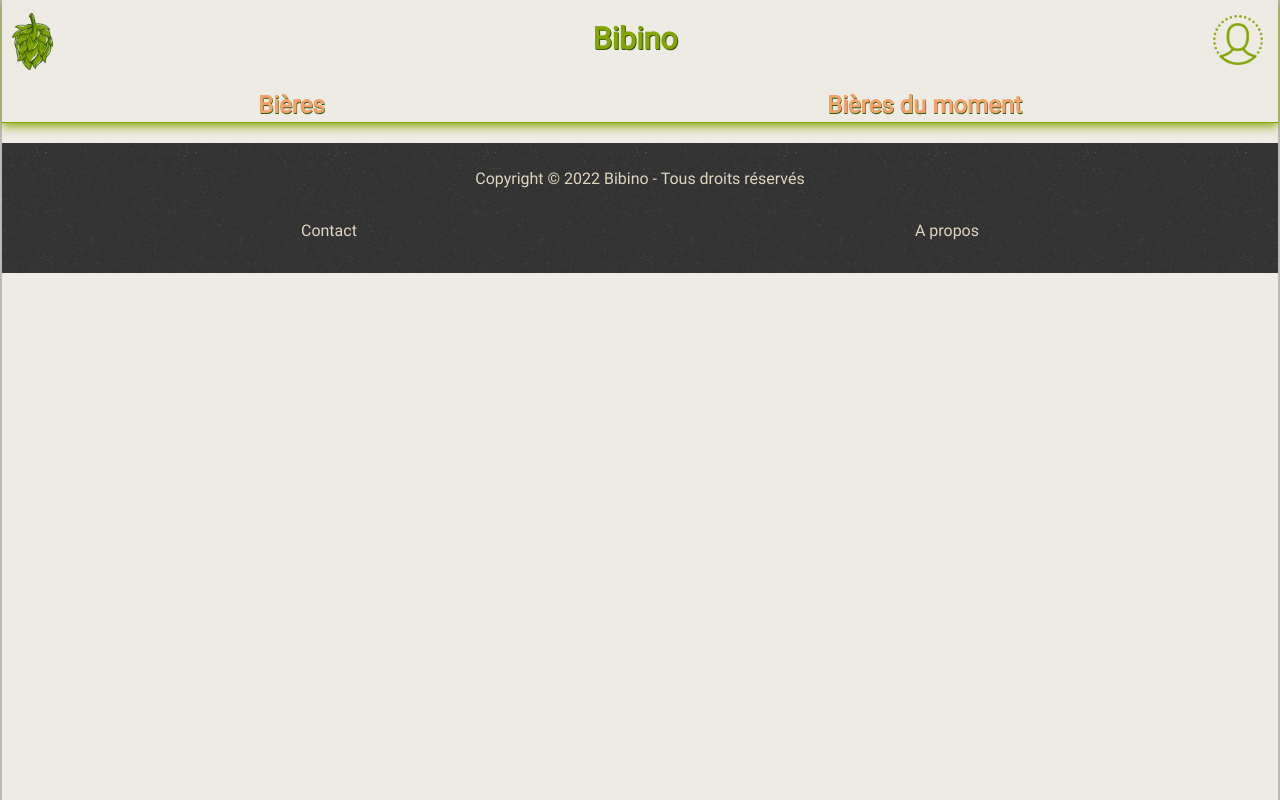
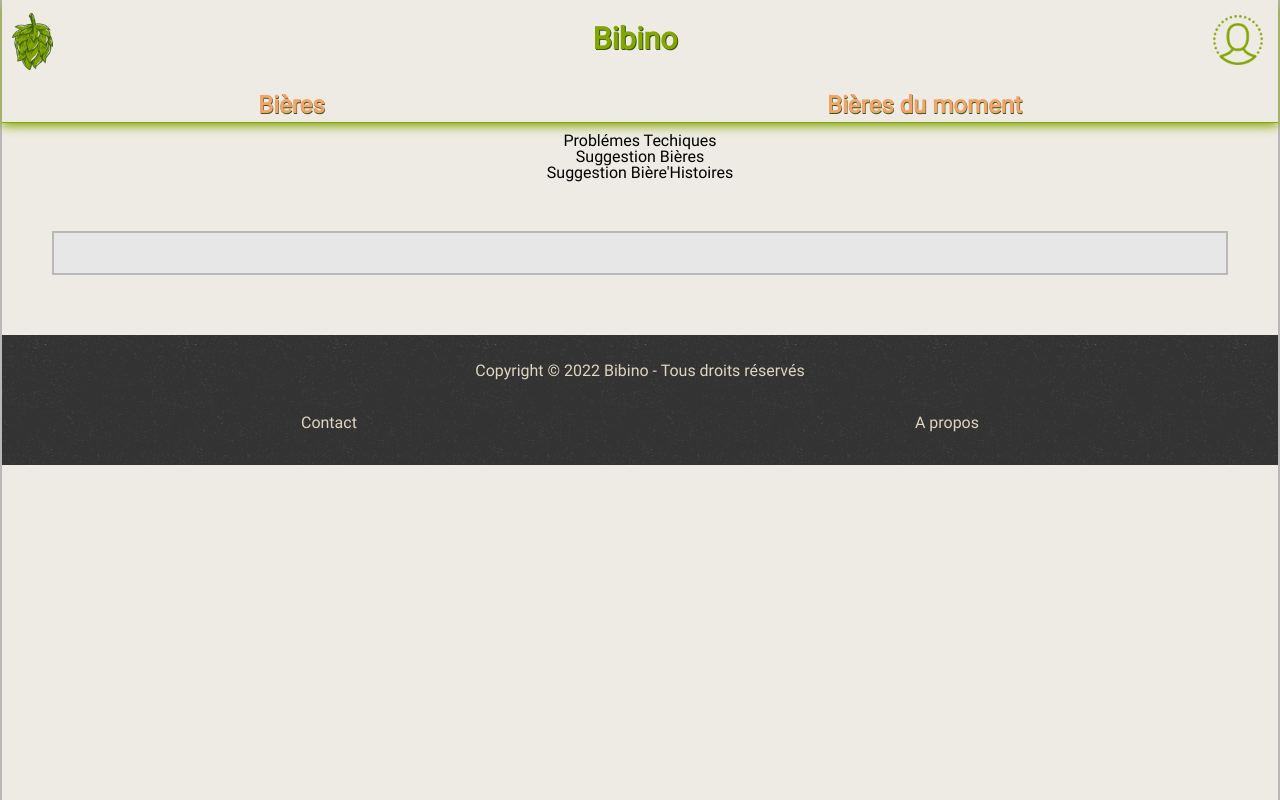
Before and after one commit to Nicolas-Verbaere/Bibino_Back, a React (Create React App) app: page /contact in a window 1280 px wide. Built offline with nearby package versions, Linux system fonts and the light colour scheme.

Commit message:
creat component navbar

```diff
--- a/src/components/Footer/FooterNav/FooterNav.js
+++ b/src/components/Footer/FooterNav/FooterNav.js
@@ -4,14 +4,14 @@ import './FooterNav.scss';
 
 function Footer() {
     return (
-        <nav className="footer_container">
-            <a className="footer_container-link" href="/contact">
+        <nav className='footer_container'>
+            <a className='footer_container-link' href='/contact'>
                 Contact
             </a>
-            <Link to="/a-propos">
-                <a className="footer_container-link" href="/a-propos">
+            <Link to='/a-propos'>
+                <p className='footer_container-link' href='/a-propos'>
                     A propos
-                </a>
+                </p>
             </Link>
         </nav>
     );
--- /dev/null
+++ b/src/components/Main/Contact/Contact.js
@@ -0,0 +1,35 @@
+import React from 'react';
+import Navbar from './Navbar';
+
+import { Route, Routes } from 'react-router-dom';
+//import './Form.scss';
+
+import PbTechnique from './PbTechnique/PbTechnique';
+import SuggestionBiere from './SuggestionBHistoire/SuggestionBHistoire';
+import SuggestionBHistoire from './SuggestionBiere/SuggestionBiere';
+
+const Contact = () => {
+    return (
+        <>
+            <Navbar />
+            <div className='container'>
+                <Routes>
+                    <Route
+                        path='/contact/PbTechnique'
+                        element={<PbTechnique />}
+                    />
+                    <Route
+                        path='/contact/SuggestionBiere'
+                        element={<SuggestionBiere />}
+                    />
+                    <Route
+                        path='/contact/SuggestionBHistoire'
+                        element={<SuggestionBHistoire />}
+                    />
+                </Routes>
+            </div>
+        </>
+    );
+};
+
+export default React.memo(Contact);
--- /dev/null
+++ b/src/components/Main/Contact/Navbar.js
@@ -0,0 +1,33 @@
+import { Link, useMatch, useResolvedPath } from 'react-router-dom';
+
+export default function Navbar() {
+    return (
+        <nav className='nav'>
+            <Link to='/'></Link>
+            <ul>
+                <CustomLink to='/contact/PbTechnique'>
+                    Problémes Techiques
+                </CustomLink>
+                <CustomLink to='/contact/SuggestionBiere'>
+                    Suggestion Bières
+                </CustomLink>
+                <CustomLink to='/contact/SuggestionBHistoire'>
+                    Suggestion Bière'Histoires
+                </CustomLink>
+            </ul>
+        </nav>
+    );
+}
+
+function CustomLink({ to, children, ...props }) {
+    const resolvedPath = useResolvedPath(to);
+    const isActive = useMatch({ path: resolvedPath.pathname, end: true });
+
+    return (
+        <li className={isActive ? 'active' : ''}>
+            <Link to={to} {...props}>
+                {children}
+            </Link>
+        </li>
+    );
+}
--- /dev/null
+++ b/src/components/Main/Contact/PbTechnique/PbTechnique.js
@@ -0,0 +1,12 @@
+import React from 'react';
+//import './Form.scss';
+
+const PbTechnique = () => {
+    return (
+        <div className='container'>
+            <h1>Hello PbTechnique</h1>
+        </div>
+    );
+};
+
+export default React.memo(PbTechnique);
--- /dev/null
+++ b/src/components/Main/Contact/SuggestionBHistoire/SuggestionBHistoire.js
@@ -0,0 +1,12 @@
+import React from 'react';
+//import './Form.scss';
+
+const SuggestionBHistoire = () => {
+    return (
+        <div className='container'>
+            <p>Hello SuggestionBHistoire</p>
+        </div>
+    );
+};
+
+export default React.memo(SuggestionBHistoire);
--- /dev/null
+++ b/src/components/Main/Contact/SuggestionBiere/SuggestionBiere.js
@@ -0,0 +1,12 @@
+import React from 'react';
+//import './Form.scss';
+
+const SuggestionBiere = () => {
+    return (
+        <div className='container'>
+            <p>Hello SuggestionBiere</p>
+        </div>
+    );
+};
+
+export default React.memo(SuggestionBiere);
--- a/src/components/Main/Main.js
+++ b/src/components/Main/Main.js
@@ -5,17 +5,16 @@ import ArticleAPropos from './ArticleAPropos/ArticleAPropos';
 import ArticleTopBeers from './ArticleTopBeers/ArticleTopBeers';
 import Form from './Authentification/Form';
 import Profil from './Profil/Profil';
-
-import './Main.scss';
+import Contact from './Contact/Contact';
 
 import './Main.scss';
 
 function Main() {
     return (
-        <main className="main">
+        <main className='main'>
             <Routes>
                 <Route
-                    path="/"
+                    path='/'
                     element={
                         <>
                             <ArticleAPropos />
@@ -23,8 +22,9 @@ function Main() {
                         </>
                     }
                 />
-                <Route path="/formulaire" element={<Form />} />
-                <Route path="/profil" element={<Profil />} />
+                <Route path='/formulaire' element={<Form />} />
+                <Route path='/profil' element={<Profil />} />
+                <Route path='/contact' element={<Contact />} />
             </Routes>
         </main>
     );
```
